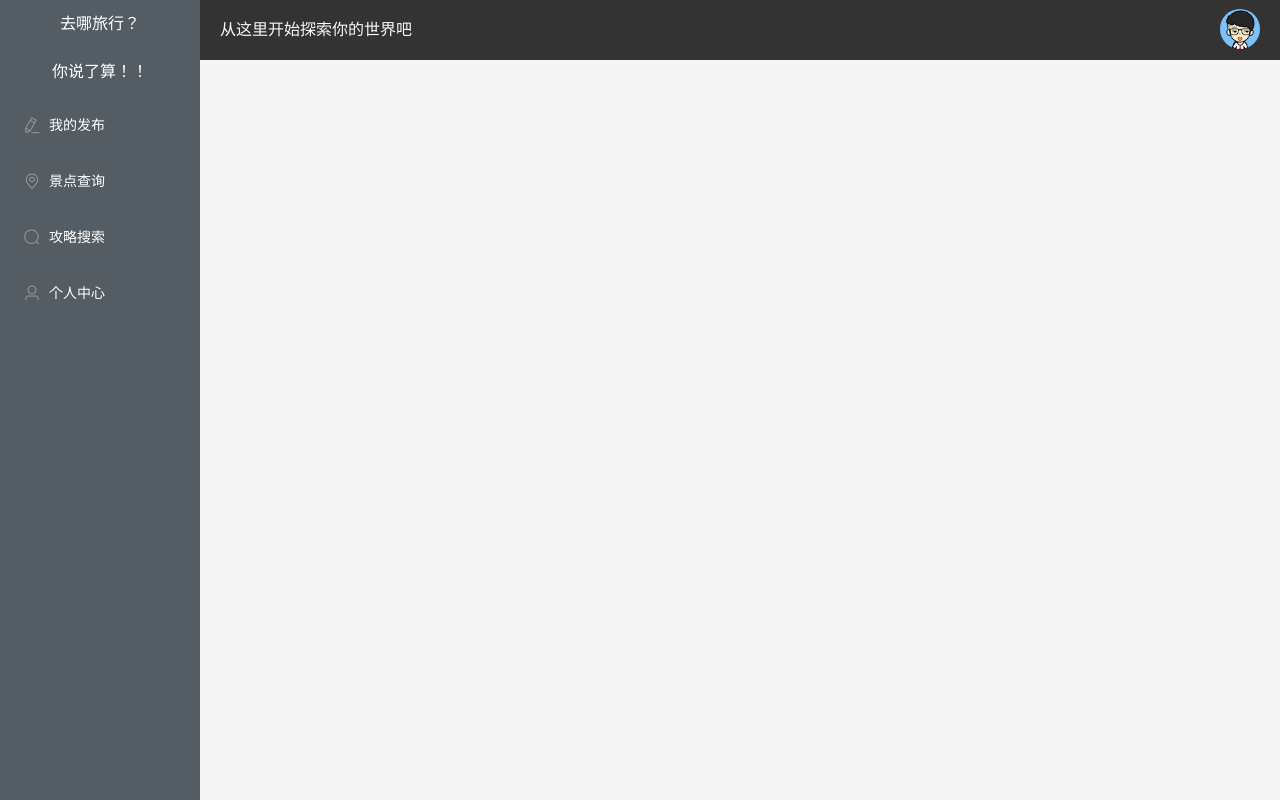
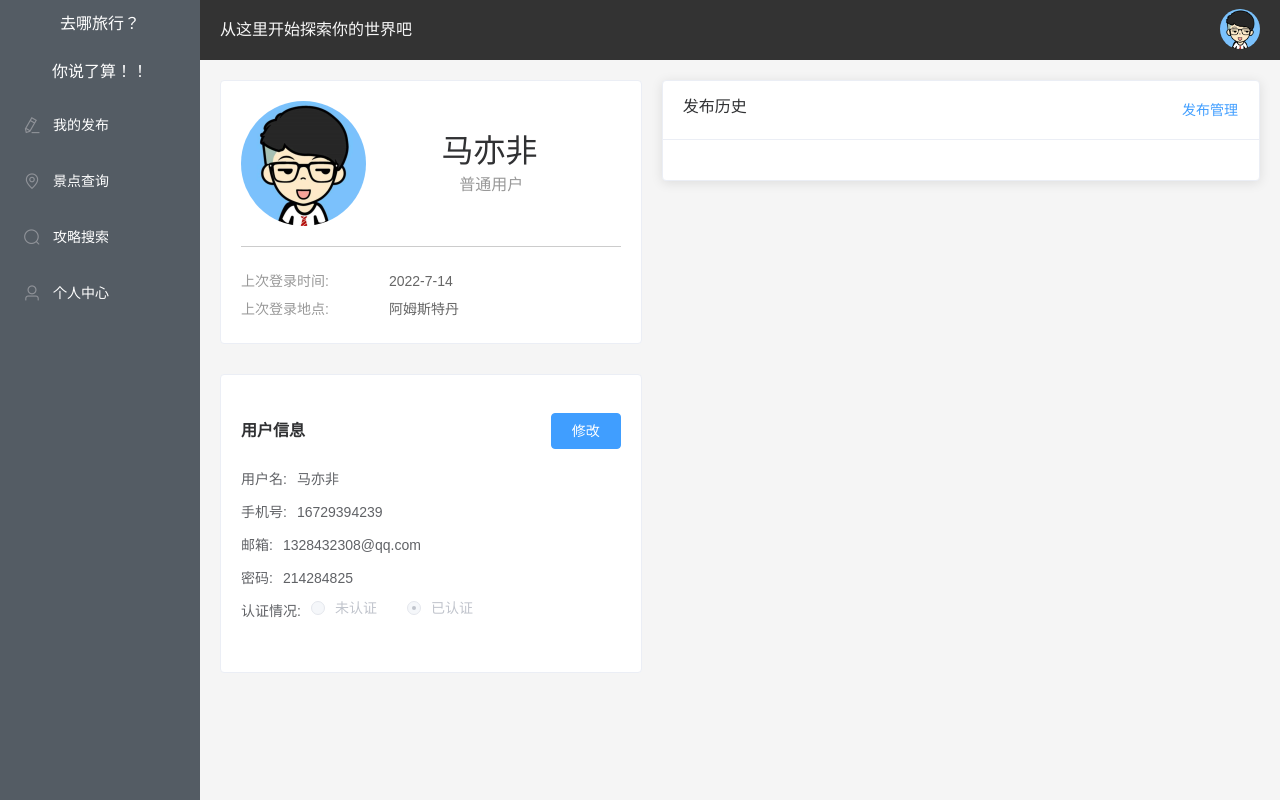
Before and after one commit to leyoung927/travel, a Vue app: page / in a window 1280 px wide. Built offline with nearby package versions, Linux system fonts and the light colour scheme.

Commit message:
第四次提交

```diff
--- a/src/assets/less/home.less
+++ b/src/assets/less/home.less
@@ -6,8 +6,8 @@
       margin-bottom: 20px;
       border-bottom: 1px solid #ccc;
       img {
-        width: 150px;
-        height: 150px;
+        width: 125px;
+        height: 125px;
         border-radius: 50%;
         margin-right: 40px;
       }
--- a/src/components/CommonAside.vue
+++ b/src/components/CommonAside.vue
@@ -6,9 +6,11 @@
     <h3>
       你说了算！！
     </h3>
-    <el-menu-item v-for="item in noChildren" index="item.path" :key="item.path">
+    <el-menu-item v-for="item in noChildren" :index="item.path" :key="item.path">
       <i :class="'el-icon-' + item.icon"></i>
-      <span slot="title">{{ item.label }}</span>
+      <span slot="title" >
+       {{ item.label }}
+      </span>
     </el-menu-item>
   </el-menu>
 
--- a/src/router/index.js
+++ b/src/router/index.js
@@ -10,7 +10,7 @@ Vue.use(VueRouter)
 
 const routes = [
     {
-        path:'/',
+        path:'/notice',
         name:'notice',
         component:notice
     },{
@@ -22,7 +22,7 @@ const routes = [
         name:'site',
         component:site
     },{
-        path:'/user',
+        path:'/',
         name:'user',
         component:user
     }
--- a/src/views/notice.vue
+++ b/src/views/notice.vue
@@ -12,7 +12,7 @@
         </common-header>
       </el-header>
       <el-main>
-
+        这是notice
       </el-main>
     </el-container>
   </el-container>
--- a/src/views/user.vue
+++ b/src/views/user.vue
@@ -1,4 +1,4 @@
-<template>
+<template xmlns:el-row="http://www.w3.org/1999/html">
   <div style="height: 100%">
     <el-container style="height: 100%">
       <el-aside width="auto" style="height: 100%">
@@ -12,7 +12,69 @@
           </common-header>
         </el-header>
         <el-main>
+          <el-row class="home" :gutter="20">
+            <el-col :span="10">
+              <div>
+                <el-card  shadow="hover">
+                  <div class="user">
+                    <img :src="userImg">
+                    <div class="userinfo">
+                      <p class="name">&#160;&#160;&#160;&#160;马亦非</p>
+                      <p> </p>
+                      <p class="access">&#160;&#160;&#160;&#160;&#160;&#160;&#160;&#160;&#160;&#160;&#160;&#160;普通用户</p>
 
+                    </div>
+                  </div>
+                  <div class="login-info">
+                    <p>上次登录时间:<span>2022-7-14</span></p>
+                    <p></p>
+                    <p>上次登录地点:<span>阿姆斯特丹</span></p>
+
+                  </div>
+                </el-card>
+              </div>
+
+              <div>
+                <el-card shadow="hover">
+                  <div class="text item">
+                    <el-descriptions column="1" title="用户信息">
+                      <template slot="extra">
+                        <el-button type="primary" size="medium" >修改</el-button>
+                      </template>
+                      <el-descriptions-item label="用户名">马亦非</el-descriptions-item>
+
+                      <el-descriptions-item label="手机号">16729394239</el-descriptions-item>
+
+                      <el-descriptions-item label="邮箱">1328432308@qq.com</el-descriptions-item>
+
+                      <el-descriptions-item label="密码">214284825</el-descriptions-item>
+
+                      <el-descriptions-item label="认证情况">
+                        <template>
+                        <el-radio disabled v-model="radio" label="禁用">未认证</el-radio>
+                        <el-radio disabled v-model="radio" label="选中且禁用">已认证</el-radio>
+                        </template>
+                      </el-descriptions-item>
+
+                    </el-descriptions>
+                  </div>
+                </el-card>
+              </div>
+              <div>
+
+              </div>
+            </el-col>
+            <el-col :span="14">
+              <div>
+                <el-card>
+                  <div slot="header" class="clearfix">
+                    <span>发布历史</span>
+                    <el-button style="float: right; padding: 3px 0" type="text">发布管理</el-button>
+                  </div>
+                </el-card>
+              </div>
+            </el-col>
+          </el-row>
         </el-main>
       </el-container>
     </el-container>
@@ -28,9 +90,62 @@ export default {
     CommonAside,
     CommonHeader,
   },
+  computed: {
+    discover() {
+      return this.discovery;
+    }
+  },
+  data(){
+    return{
+
+      userImg: require('../assets/images/user.png'),
+      radio: '选中且禁用',
+      discovery:[
+
+      ]
+    }
+  },
+
 }
 </script>
 
 <style scoped>
+.el-card{
+  margin-bottom:30px;
+}
+.text {
+  font-size: 14px;
+}
 
+.item {
+  padding: 18px 0;
+}
+
+.el-header{
+  background-color:#333;
+}
+.el-row {
+  margin-bottom: 20px;
+
+}
+.el-col {
+  border-radius: 4px;
+}
+.bg-purple-dark {
+  background: #99a9bf;
+}
+.bg-purple {
+  background: #d3dce6;
+}
+.bg-purple-light {
+  background: #e5e9f2;
+}
+.grid-content {
+  border-radius: 4px;
+  min-height: 36px;
+}
+.row-bg {
+  padding: 10px 0;
+  background-color: #f9fafc;
+}
 </style>
```
